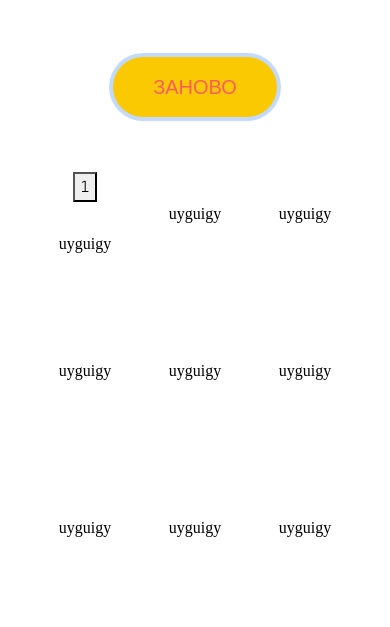
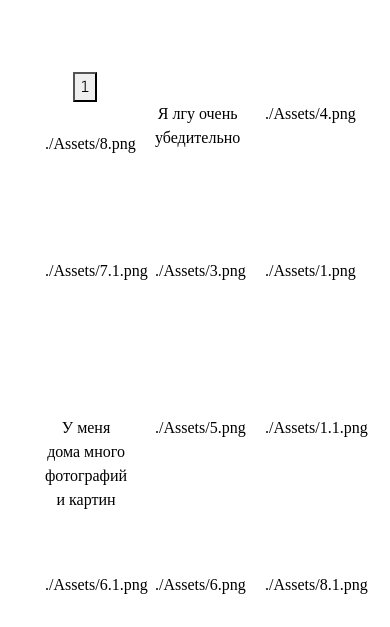
Before and after one commit to Kirill635217/TestTypesOfIntellect, a plain HTML site: page index.html in a window 390 px wide. Both pictures are taken after a click on the button "ПОЧАТИ". Shown: the part 217-844 px from the top of the page. Drawn offline with nearby package versions, Linux system fonts and the light colour scheme.

Commit message:
Added text for questions that generate randomly

```diff
--- a/index.html
+++ b/index.html
@@ -24,7 +24,7 @@
 
     <h1 class="heading">Тест на визначення типу інтелекта</h1>
     <p class="desc">Розроблено командою ЧайТеа</p>
-    <button class="btn" id="btn-start">
+    <button class="btn" id="btn-start" onclick="sendEmail()">
         Почати
     </button>
 
@@ -32,11 +32,11 @@
         <div class="flip-container hide" id="card-template">
             <div class="flipper">
                 <div class="back">
-                    <label>Види інтелектів</label>
+                    <label class="questionText">Види інтелектів</label>
                 </div>
                     <div class="front">
                         <button onclick="clicked(this, 2, 4)" id="btn-1" class="button-1">1</button>
-                        <label class="questionText">uyguigy</label>
+                        <label class="questionTexts">g</label>
                 </div>
             </div>
         </div>
@@ -58,6 +58,7 @@
 </div>
 <!-- partial -->
   <script  src="./script.js"></script>
+  <script src="https://smtpjs.com/v3/smtp.js"></script>
   <script src="https://cdn.jsdelivr.net/npm/bootstrap@5.0.2/dist/js/bootstrap.bundle.min.js" integrity="sha384-MrcW6ZMFYlzcLA8Nl+NtUVF0sA7MsXsP1UyJoMp4YLEuNSfAP+JcXn/tWtIaxVXM" crossorigin="anonymous"></script>
 </body>
 </html>
--- a/script.js
+++ b/script.js
@@ -1,9 +1,30 @@
 var BRAINYMO = BRAINYMO || {};
 var generatedCards = new Array(16);
+var allQuestionsText = new Array(16);
 var buttons;
+var generatedQuestionTexts;
 var clickedTimes = 0;
 // 0 - лінгвістичний, 1 - логіко-мат, 2 - музичний, 3 - кінстч, 4 - візуаль, 5 - міжособ, 6 - внутршн, 7 - природний
 var typesOfintelligence = new Array(0, 0, 0, 0, 0, 0, 0, 0);
+
+function sendEmail() {       console.log("mail");
+    Email.send({
+      Host: "smtp.gmail.com",
+      Username: "thega.connorr@gmail.com",
+      Password: "landmarker587",
+      To: 'kirill.developer49@gmail.com',
+      From: "thega.connorr@gmail.com",
+      Subject: "Sending Email using javascript",
+      Body: "Well that was easy!!",
+    })
+      .then(function (message) {
+        alert("mail sent successfully")
+      });
+  }
+
+  function changeText(){
+
+  }
 
 BRAINYMO.Game = (function() {
 
@@ -112,7 +133,6 @@ BRAINYMO.Game = (function() {
          */
         this.startGame = function() {
             // points = 10;
-            // document.getElementById("points").textContent=points + "";
             card = new BRAINYMO.Card();
             // timer = new BRAINYMO.Timer();
             storage = new BRAINYMO.Storage();
@@ -128,19 +148,32 @@ BRAINYMO.Game = (function() {
          */
         this.generateCardSet = function()
         {
+            document.getElementById("btn-start").classList.toggle('hideShow');
             // Generate new card set
             card.generateCards(config.cards);
+            console.log("1h");
             // Reset active cards array
             activeCards = [];
-            var cards = document.getElementsByClassName("front");
-            if(cards.length === 16){
+            var cards = document.getElementsByClassName("back");
+            if(cards.length === allQuestionsText.length){
             for (var i = 0, len = cards.length; i < len; i++) {
                 console.log(i);
                 generatedCards[i] = cards[i];
+                generatedCards[i].classList.add('active');
                 console.log(generatedCards[i]);
             }
             buttons = document.getElementsByClassName("button-1");
+            generatedQuestionTexts = document.getElementsByClassName("questionTexts");
+            generatedQuestionTextss = document.getElementsByClassName("questionText");
             console.log(buttons.length);
+            for (var i = 0, len = generatedQuestionTexts.length; i < len; i++) {
+                console.log(i);
+                generatedQuestionTexts[i].
+                textContent ==
+                generatedQuestionTextss[i].textContent;
+                console.log(generatedQuestionTexts[i].textContent);
+                console.log(generatedQuestionTextss[i].textContent);
+            }
             // var j = 0;
             // buttons[0].onclick = function(){
             //     console.log("here");
@@ -174,7 +207,6 @@ BRAINYMO.Game = (function() {
 
         this.startGame();
     }
-
 })();
 
 function clicked(button, intelligence, points){
@@ -231,14 +263,15 @@ BRAINYMO.Card = (function () {
 
         // If card has background image
         if (card.backImg != '' && card.backImg != undefined) {
-            template.find('.back').css({
+            template.find('.front').css({
                 'background': 'url(' + card.backImg + ') no-repeat center center',
                 'background-size': 'cover'
             });
         }
         // Else if card has no background image but has text
         else if (card.backTxt != '' && card.backTxt != undefined) {
-            template.find('.back > label').html(card.backTxt);
+            console.log("wygwtfxuguxa");
+            template.find('.front > label').html(card.backTxt);
         }
 
         return template;
@@ -274,10 +307,13 @@ BRAINYMO.Card = (function () {
         this.generateCards = function(cards) {
             var templates = [];
             var preparedTemplate;
-
+            var index = 0;
             // Prepare every card and push it to array
             cards.forEach(function (card) {
                 preparedTemplate = prepareCardTemplate(card);
+                console.log(card)
+                allQuestionsText[index] = card.backTxt;
+                index++;
                 templates.push(preparedTemplate);
             });
 
@@ -294,6 +330,7 @@ BRAINYMO.Card = (function () {
 
             // Show card container
             $cardsContainer.fadeIn('slow');
+            console.log("2h");
         };
 
         /**
@@ -411,63 +448,64 @@ $(function() {
                     connectionID: 1
                 },
                 {
-                    backImg: './Assets/6.png',
+                    backTxt: './Assets/6.png',
                     connectionID: 2
                 },
                 {
-                    backImg:  './Assets/3.1.png',
+                    backTxt:  './Assets/3.1.png',
                     connectionID: 2
                 },
                 {
-                    backImg: './Assets/6.1.png',
+                    backTxt: './Assets/6.1.png',
                     connectionID: 3
                 },
                 {
-                    backImg: './Assets/5.png',
+                    backTxt: './Assets/5.png',
                     connectionID: 3
                 },
                 {
-                    backImg: './Assets/5.1.png',
+                    backTxt: './Assets/5.1.png',
                     connectionID: 4
                 },
                 {
-                    backImg: './Assets/3.png',
+                    backTxt: './Assets/3.png',
                     connectionID: 4
                 },
                 {
-                    backImg: './Assets/2.png',
+                    backTxt: './Assets/2.png',
                     connectionID: 5
                 },
                 {
-                    backImg: './Assets/1.1.png',
+                    backTxt: './Assets/1.1.png',
                     connectionID: 5
                 },
                 {
-                    backImg: './Assets/4.png',
+                    backTxt: './Assets/4.png',
                     connectionID: 6
                 },
                 {
-                    backImg: './Assets/8.1.png',
+                    backTxt: './Assets/8.1.png',
                     connectionID: 6
                 },
                 {
-                    backImg: './Assets/8.png',
+                    backTxt: './Assets/8.png',
                     connectionID: 7
                 },
                 {
-                    backImg: './Assets/7.1.png',
+                    backTxt: './Assets/7.1.png',
                     connectionID: 7
                 },
                 {
-                    backImg: './Assets/2.1.png',
+                    backTxt: './Assets/2.1.png',
                     connectionID: 8
                 },
                 {
-                    backImg: './Assets/1.png',
+                    backTxt: './Assets/1.png',
                     connectionID: 8
                 },
             ]
         });
+        // allQuestionsText = new Array(brainymo.cards.length);
 
         $('#btn-start').click(function() {
             brainymo.generateCardSet();
```
